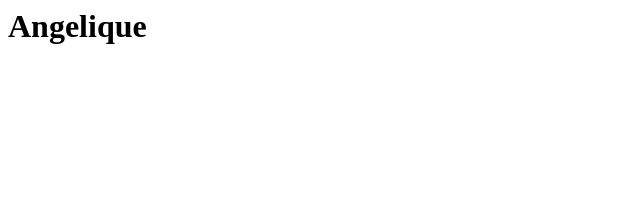
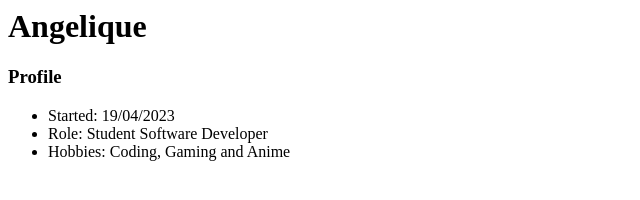
Before and after one commit to kilejna/kilejna.github.io, a plain HTML site: page index.html in a window 1280 px wide. Shown: the whole page, without its empty margins (0-640 px from the left). Drawn offline with Linux system fonts and the light colour scheme.

Commit message:
Updated my profile

```diff
--- a/index.html
+++ b/index.html
@@ -1 +1,7 @@
 <h1>Angelique</h1>
+<h3>Profile</h3>
+<ul>
+    <li>Started: 19/04/2023</li>
+    <li>Role: Student Software Developer</li>
+    <li>Hobbies: Coding, Gaming and Anime</li>
+</ul>
```
